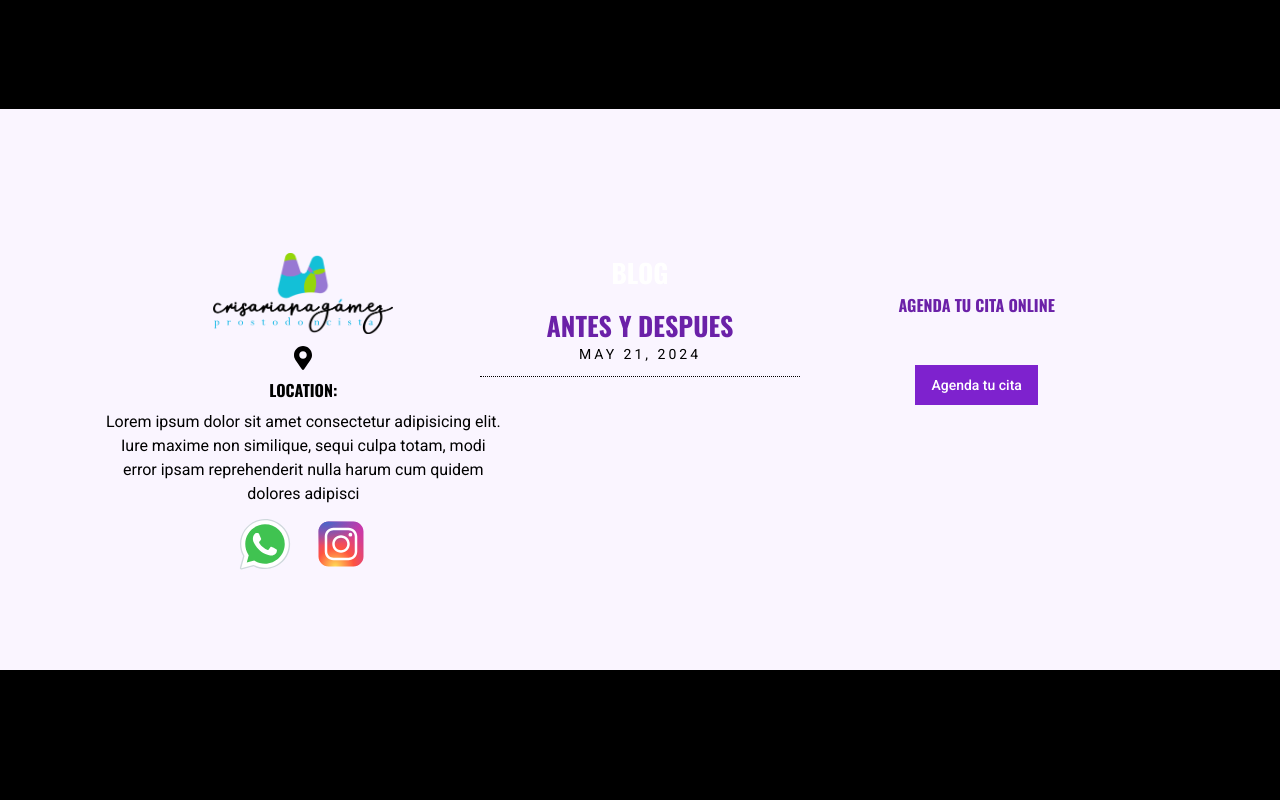
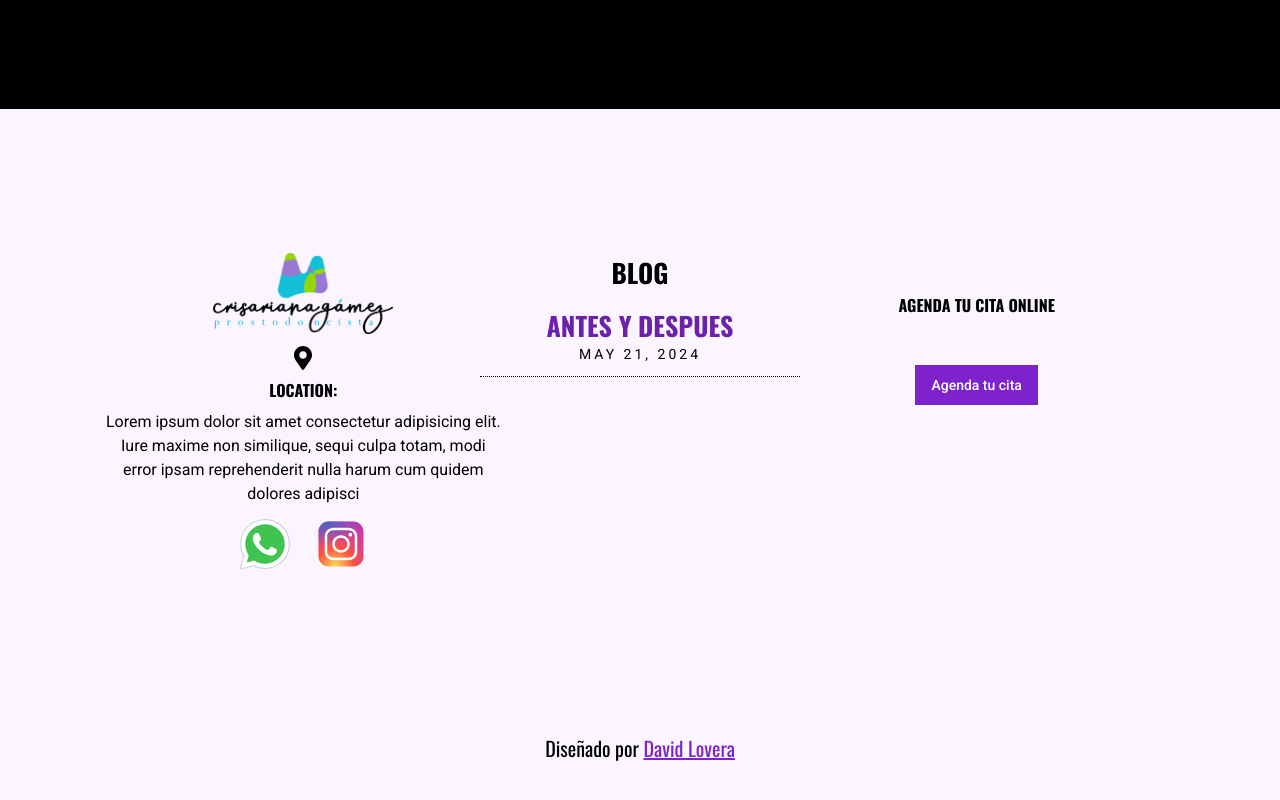
Before and after one commit to cerper/cris-page, a Next.js app: page / in a window 1280 px wide. Shown: the part 2633-3433 px from the top of the page. Before the commit the page ends 3303 px from the top, so only its background shows below. Built offline with nearby package versions, Linux system fonts and the light colour scheme.

Commit message:
(editando) footer

```diff
--- a/components/Footer.tsx
+++ b/components/Footer.tsx
@@ -7,7 +7,7 @@ import { Button } from "./ui/button";
 const Footer = () => {
   return (
     <footer className="w-full bg-purple-50 pt-36 " id="contact">
-      <div className="container mx-auto pb-24 ">
+      <div className="container mx-auto pb-14 ">
         <div className="grid grid-cols-1 gap-x-4  gap-y-14 lg:grid-cols-3">
           {/* info lugar de ubicacion */}
           <div className="flex flex-col gap-3">
@@ -131,7 +131,7 @@ const Footer = () => {
           </div>
           {/* blog content */}
           <div className="text-center">
-            <h5 className="h4 text-center">Blog</h5>
+            <h5 className="h4 text-center text-black">Blog</h5>
             <div className="flex flex-col items-center justify-center gap-3 border-b border-dotted border-black pb-3">
               <Link href="/blog/antes-y-despues" className="transition-all ">
                 <div className="mt-4 flex flex-col ">
@@ -147,7 +147,7 @@ const Footer = () => {
           </div>
           {/* gallery */}
           <div className="flex flex-col items-center  gap-4">
-            <h3 className="mt-10 uppercase text-purple-800">
+            <h3 className="mt-10 uppercase text-black">
               Agenda tu cita online
             </h3>
             <Link href="/cita">
@@ -160,6 +160,14 @@ const Footer = () => {
             </Link>
           </div>
         </div>
+        <div className="relative mt-40 text-center">
+          <p className=" mt-40 text-center font-oswald text-xl text-black">
+            Diseñado por{" "}
+            <Link href="https://wa.link/t7ind9">
+              <span className="text-purple-700 underline">David Lovera </span>
+            </Link>
+          </p>
+        </div>
       </div>
     </footer>
   );
--- a/components/TestimonialSlide.tsx
+++ b/components/TestimonialSlide.tsx
@@ -28,7 +28,7 @@ const testimonialData = [
 const TestimonialSlide = () => {
   return (
     <Swiper
-      className="mb-8 min-h-[500px] py-8"
+      className="mb-8 min-h-[500px]  py-8"
       id="testimonial"
       slidesPerView={1}
       modules={[Pagination]}
@@ -38,7 +38,7 @@ const TestimonialSlide = () => {
     >
       {testimonialData.map((item, index) => {
         return (
-          <SwiperSlide key={index}>
+          <SwiperSlide key={index} className="">
             <div className="mb-4 pb-0 pt-6 lg:mt-8 lg:pb-16">
               <h3 className="h3 mb-4 text-center text-purple-100">
                 {item.name}
```
Also changed, not shown: 1 other file (tests, documents, lock files or other folders).
